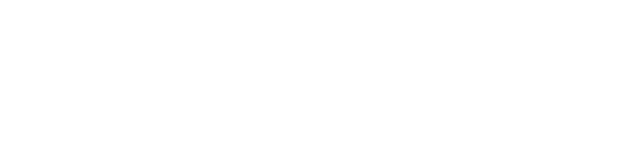
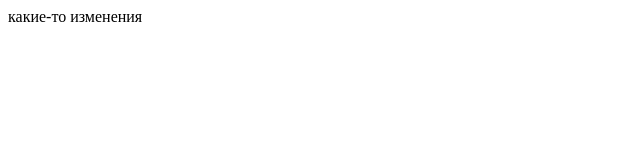
Before and after one commit to ffuunndduukk/testproject, a plain HTML site: page index.html in a window 1280 px wide. Shown: the whole page, without its empty margins (0-640 px from the left). Drawn offline with Linux system fonts and the light colour scheme.

Commit message:
Добавили какие-то измененияя

```diff
--- a/index.html
+++ b/index.html
@@ -6,6 +6,6 @@
     <title>Document</title>
 </head>
 <body>
-
+    какие-то изменения
 </body>
 </html>
```
